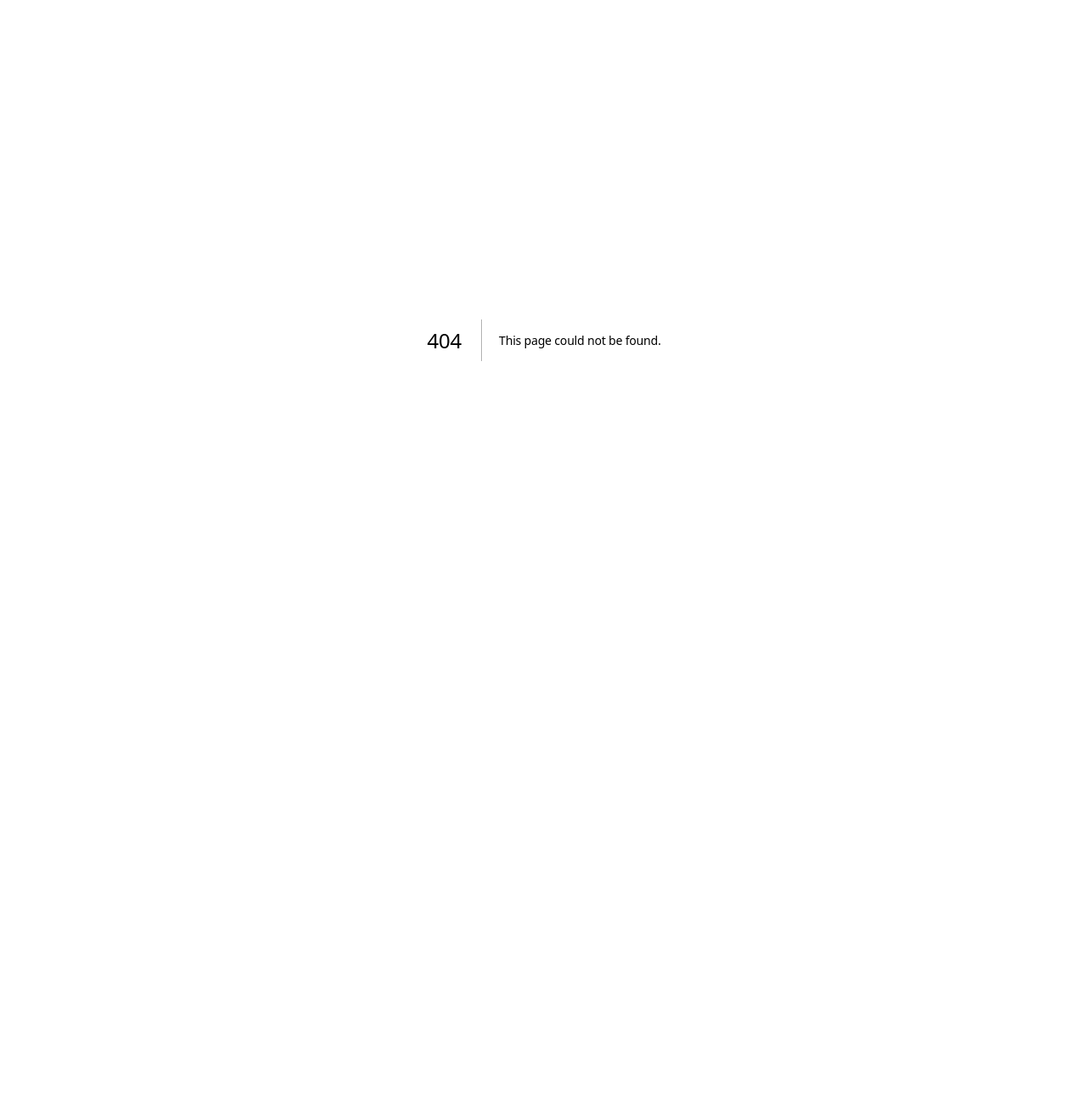
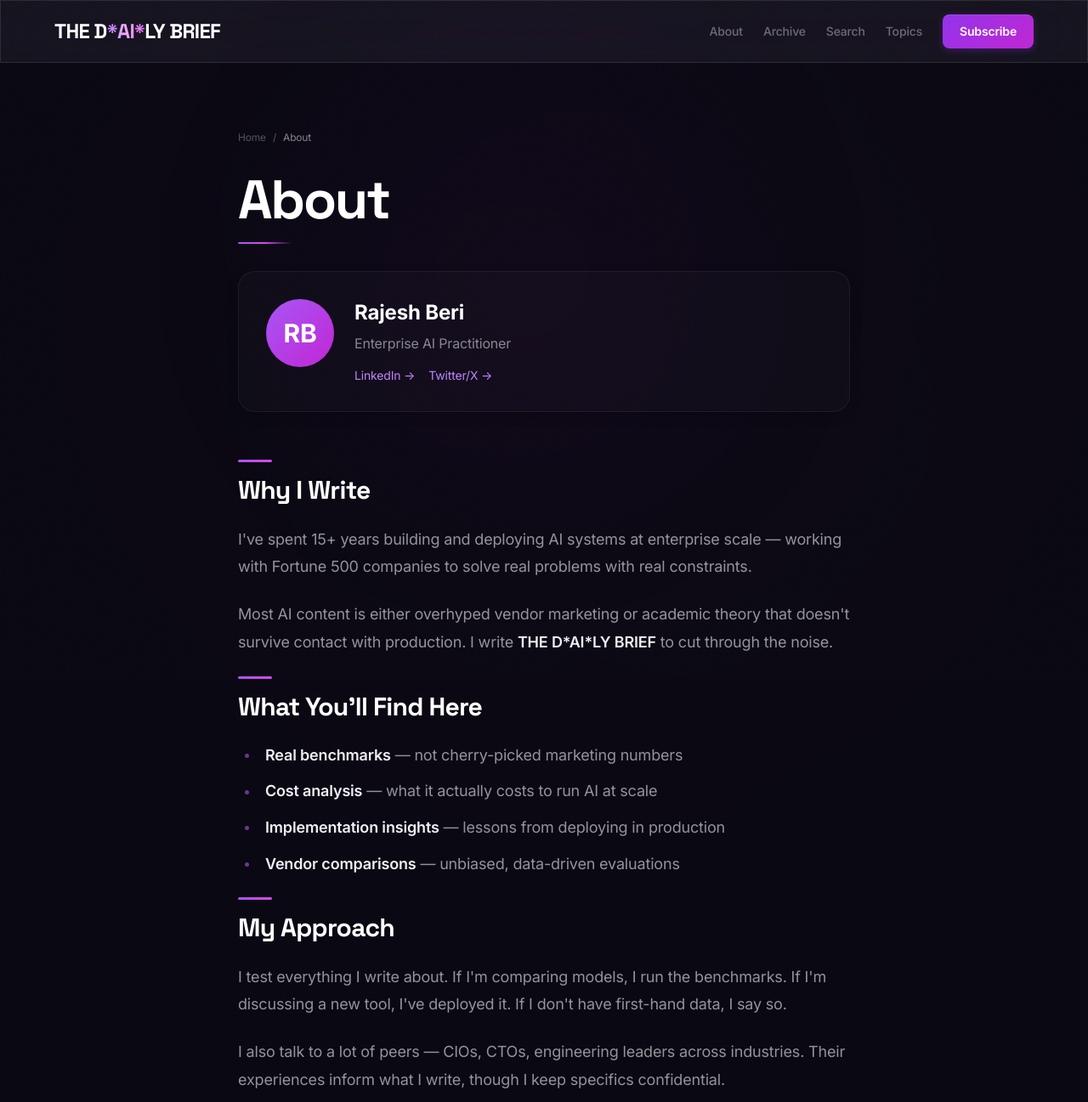
Before and after one commit to rajeshberi/beri.net, a Next.js app: page /about in a window 1280 px wide. Before the commit this address had no page. Shown: the top 1297 px of the page at 85% size. Before the commit the page ends 800 px from the top, so only its background shows below. Built offline with nearby package versions, Linux system fonts and the light colour scheme.

Commit message:
Add About page with navigation links

```diff
--- /dev/null
+++ b/app/about/page.tsx
@@ -0,0 +1,114 @@
+import Link from 'next/link';
+import Header from '@/components/Header';
+import Footer from '@/components/Footer';
+import NewsletterSignup from '@/components/NewsletterSignup';
+import ScrollReveal from '@/components/ScrollReveal';
+
+export const metadata = {
+  title: "About | THE D*AI*LY BRIEF",
+  description: "Meet Rajesh Beri — an enterprise AI practitioner sharing real-world insights on deploying AI at scale.",
+};
+
+export default function AboutPage() {
+  return (
+    <div className="min-h-screen bg-[#0a0812] text-white noise">
+      {/* Ambient background */}
+      <div className="fixed inset-0 pointer-events-none">
+        <div className="absolute top-0 left-1/4 w-[600px] h-[600px] bg-purple-900/20 rounded-full blur-[140px] glow-orb" />
+        <div className="absolute bottom-1/4 right-1/4 w-[500px] h-[500px] bg-fuchsia-900/15 rounded-full blur-[140px] glow-orb-delayed" />
+      </div>
+
+      <div className="relative">
+        <Header />
+
+        <main className="max-w-3xl mx-auto px-6 py-12 md:py-20">
+
+          {/* Breadcrumb */}
+          <nav className="flex items-center gap-2 text-xs text-white/30 mb-8" aria-label="Breadcrumb">
+            <Link href="/" className="hover:text-purple-400 transition-colors">Home</Link>
+            <span>/</span>
+            <span className="text-white/50">About</span>
+          </nav>
+
+          <ScrollReveal>
+            <article className="space-y-8">
+
+              {/* Header */}
+              <div className="space-y-4">
+                <h1 className="heading-xl">About</h1>
+                <div className="w-16 h-[2px] bg-gradient-to-r from-purple-500 via-fuchsia-500 to-transparent rounded-full" />
+              </div>
+
+              {/* Profile Card */}
+              <div className="card card-glow p-8 flex items-start gap-6 flex-col sm:flex-row">
+                <div className="w-20 h-20 rounded-full bg-gradient-to-br from-purple-500 to-fuchsia-600 flex items-center justify-center text-3xl font-bold shrink-0">
+                  RB
+                </div>
+                <div>
+                  <h2 className="text-2xl font-bold mb-2">Rajesh Beri</h2>
+                  <p className="text-white/50 mb-4">Enterprise AI Practitioner</p>
+                  <div className="flex gap-4 text-sm">
+                    <a href="https://www.linkedin.com/in/rberi/" target="_blank" rel="noopener noreferrer" className="text-purple-400 hover:text-purple-300 transition-colors">
+                      LinkedIn →
+                    </a>
+                    <a href="https://x.com/rajeshberi" target="_blank" rel="noopener noreferrer" className="text-purple-400 hover:text-purple-300 transition-colors">
+                      Twitter/X →
+                    </a>
+                  </div>
+                </div>
+              </div>
+
+              {/* Story */}
+              <div className="article-content space-y-6">
+
+                <h2>Why I Write</h2>
+                <p>
+                  I've spent 15+ years building and deploying AI systems at enterprise scale — working with Fortune 500 companies to solve real problems with real constraints.
+                </p>
+                <p>
+                  Most AI content is either overhyped vendor marketing or academic theory that doesn't survive contact with production. I write <strong>THE D*AI*LY BRIEF</strong> to cut through the noise.
+                </p>
+
+                <h2>What You'll Find Here</h2>
+                <ul>
+                  <li><strong>Real benchmarks</strong> — not cherry-picked marketing numbers</li>
+                  <li><strong>Cost analysis</strong> — what it actually costs to run AI at scale</li>
+                  <li><strong>Implementation insights</strong> — lessons from deploying in production</li>
+                  <li><strong>Vendor comparisons</strong> — unbiased, data-driven evaluations</li>
+                </ul>
+
+                <h2>My Approach</h2>
+                <p>
+                  I test everything I write about. If I'm comparing models, I run the benchmarks. If I'm discussing a new tool, I've deployed it. If I don't have first-hand data, I say so.
+                </p>
+                <p>
+                  I also talk to a lot of peers — CIOs, CTOs, engineering leaders across industries. Their experiences inform what I write, though I keep specifics confidential.
+                </p>
+
+                <h2>Who This Is For</h2>
+                <p>
+                  You're an engineering leader, tech decision-maker, or just someone who wants to understand AI without the hype. You value data over opinions. You need insights you can act on Monday morning.
+                </p>
+                <p>
+                  If that's you, <a href="#newsletter" className="text-purple-400 hover:text-purple-300">subscribe</a>. I send deep dives every Tuesday and Thursday — no fluff, just signal.
+                </p>
+
+                <h2>Get In Touch</h2>
+                <p>
+                  Hit reply on any email, or find me on <a href="https://www.linkedin.com/in/rberi/" target="_blank" rel="noopener noreferrer" className="text-purple-400 hover:text-purple-300">LinkedIn</a> or <a href="https://x.com/rajeshberi" target="_blank" rel="noopener noreferrer" className="text-purple-400 hover:text-purple-300">Twitter/X</a>. I read everything.
+                </p>
+
+              </div>
+
+            </article>
+          </ScrollReveal>
+
+          <NewsletterSignup />
+
+        </main>
+
+        <Footer />
+      </div>
+    </div>
+  );
+}
--- a/components/Footer.tsx
+++ b/components/Footer.tsx
@@ -18,6 +18,7 @@ export default function Footer() {
           <div>
             <div className="label text-white/25 mb-5">Navigate</div>
             <div className="space-y-3 body-sm">
+              <div><Link href="/about" className="text-white/45 hover:text-purple-400 transition-colors duration-200">About</Link></div>
               <div><Link href="/archive" className="text-white/45 hover:text-purple-400 transition-colors duration-200">Archive</Link></div>
               <div><Link href="/search" className="text-white/45 hover:text-purple-400 transition-colors duration-200">Search</Link></div>
               <div><Link href="/tags" className="text-white/45 hover:text-purple-400 transition-colors duration-200">Topics</Link></div>
--- a/components/Header.tsx
+++ b/components/Header.tsx
@@ -18,6 +18,7 @@ export default function Header({ tags = [], showCategoryNav = false }: HeaderPro
           </Link>
 
           <nav className="flex items-center gap-6" role="navigation" aria-label="Main navigation">
+            <Link href="/about" className="nav-link hidden sm:block">About</Link>
             <Link href="/archive" className="nav-link hidden sm:block">Archive</Link>
             <Link href="/search" className="nav-link hidden sm:block">Search</Link>
             <Link href="/tags" className="nav-link hidden sm:block">Topics</Link>
--- a/components/MobileMenu.tsx
+++ b/components/MobileMenu.tsx
@@ -65,6 +65,13 @@ export default function MobileMenu() {
           <div className="fixed top-[73px] left-0 right-0 bottom-0 bg-[#0a0812] z-50 sm:hidden overflow-y-auto">
             <nav className="px-6 py-8 space-y-6" role="navigation">
               <Link
+                href="/about"
+                className="block text-lg font-medium text-white/80 hover:text-white transition-colors py-3"
+                onClick={() => setIsOpen(false)}
+              >
+                About
+              </Link>
+              <Link
                 href="/archive"
                 className="block text-lg font-medium text-white/80 hover:text-white transition-colors py-3"
                 onClick={() => setIsOpen(false)}
```
